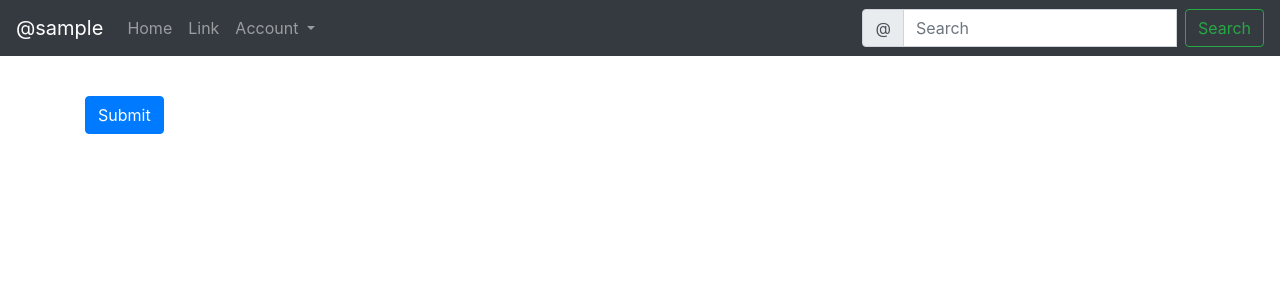
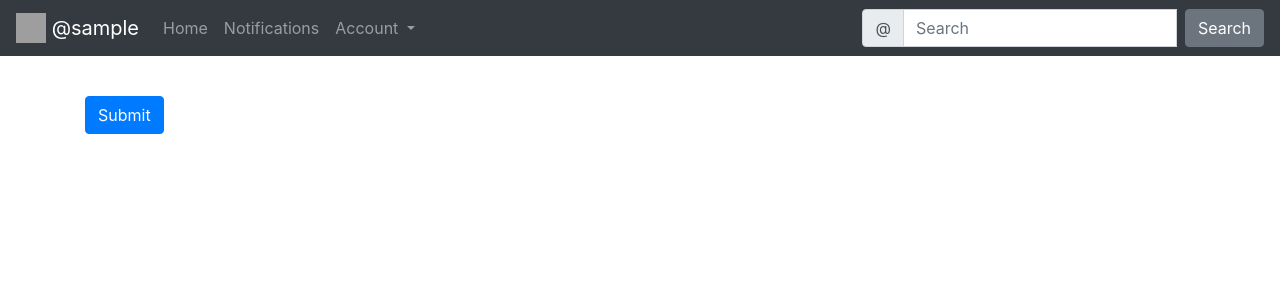
Before and after one commit to PanosTrak/SocNet, a Django app: page /settings/profile/ in a window 1280 px wide. Shown: the top 300 px of the page. Run offline with Django 3.2, Linux system fonts and the light colour scheme; the visitor is signed in with stand-in values (Sample User, id 1); some libraries are stand-ins or nearby versions; grey boxes are pictures that could not be loaded.

Commit message:
Added profile image and notifications link to navbar

```diff
--- a/main/templates/main/includes/navbar.html
+++ b/main/templates/main/includes/navbar.html
@@ -1,7 +1,11 @@
 {% if user.is_authenticated %}
 
 <nav class="navbar navbar-expand-lg navbar-dark bg-dark navbar-fixed-top">
-  <a class="navbar-brand" href="/profile">@{{ user.username }}</a>
+  <a class="navbar-brand" href="/profile">
+    <img src="https://api.adorable.io/avatars/285/{{user.username}}@socnet.png" width="30" height="30"
+      class="d-inline-block align-top" alt="">
+    @{{ user.username }}
+  </a>
   <button class="navbar-toggler" type="button" data-toggle="collapse" data-target="#navbarSupportedContent"
     aria-controls="navbarSupportedContent" aria-expanded="false" aria-label="Toggle navigation">
     <span class="navbar-toggler-icon"></span>
@@ -13,7 +17,7 @@
         <a class="nav-link" href="/">Home</a>
       </li>
       <li class="nav-item">
-        <a class="nav-link" href="#">Link</a>
+        <a class="nav-link" href="/notifications">Notifications</a>
       </li>
       <li class="nav-item dropdown">
         <a class="nav-link dropdown-toggle" href="#" id="navbarDropdown" role="button" data-toggle="dropdown"
@@ -38,7 +42,7 @@
           <span class="input-group-text" id="basic-addon1">@</span>
         </div>
         <input class="form-control mr-sm-2" type="search" placeholder="Search" aria-label="Search" name="search">
-        <button class="btn btn-outline-success my-2 my-sm-0" type="submit">Search</button>
+        <button class="btn btn-secondary my-2 my-sm-0" type="submit">Search</button>
       </div>
     </form>
   </div>
```
